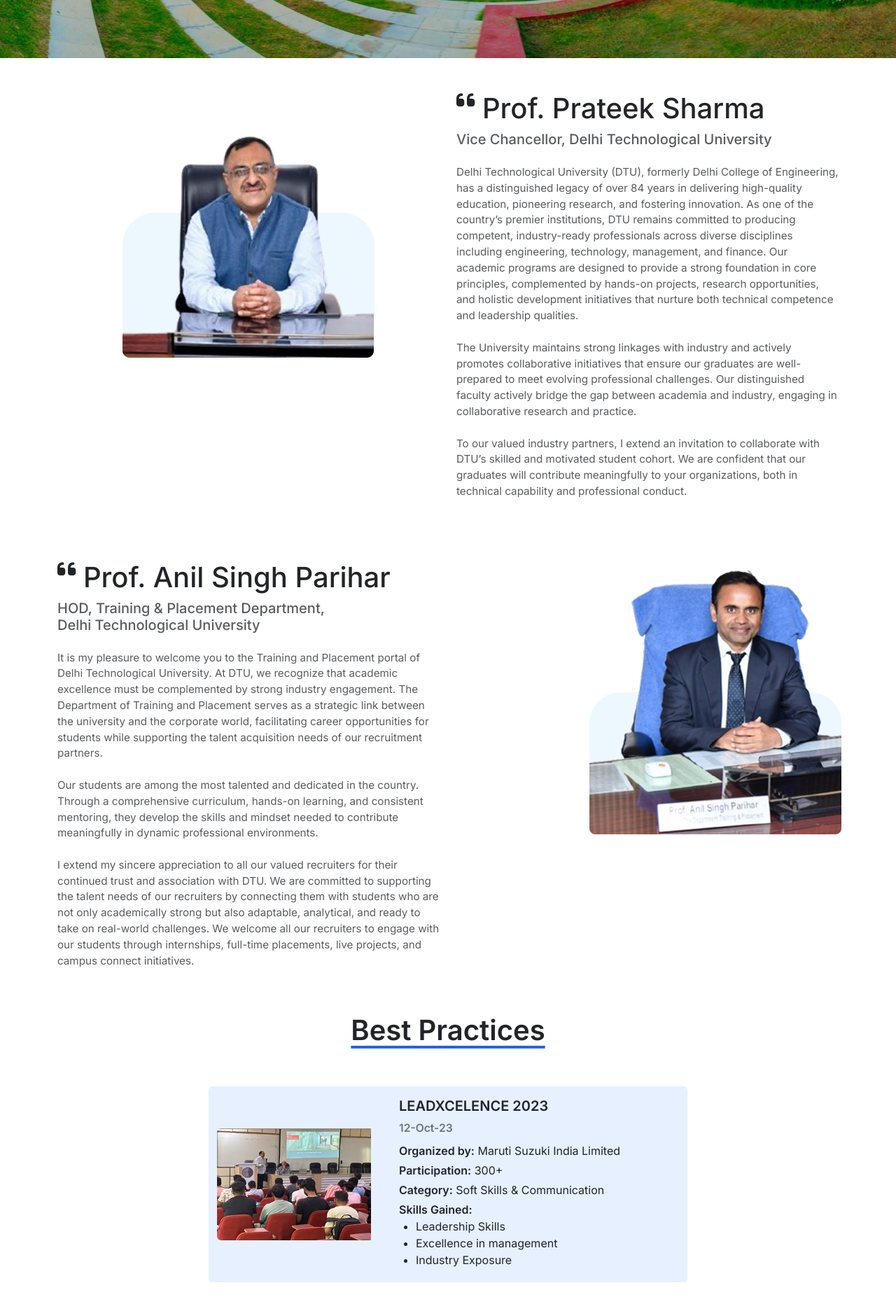
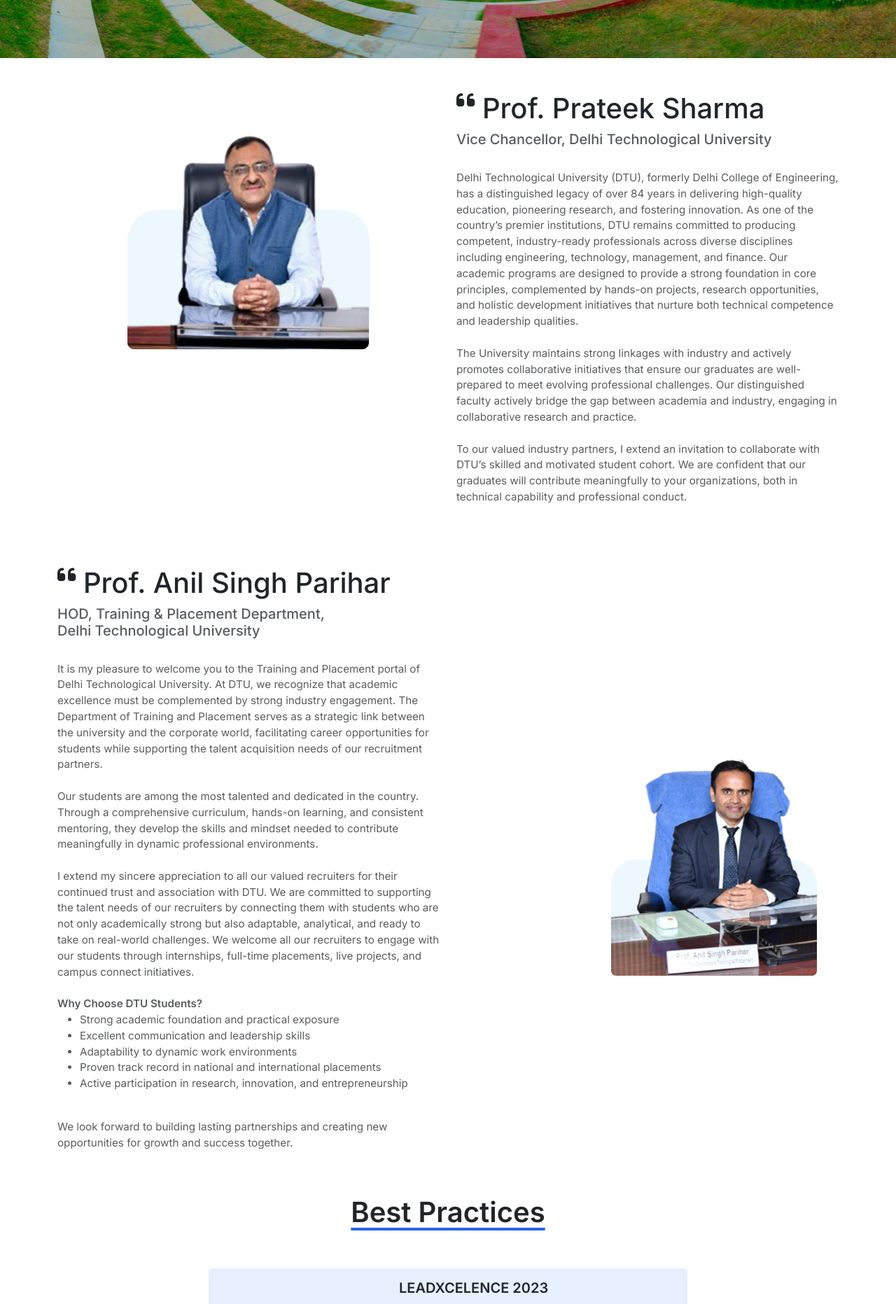
Before and after one commit to utkarshX-dev/tnpFrontend, a React (Vite) app: page / in a window 1280 px wide. Shown: the part 720-2583 px from the top of the page at 70% size. Built offline with nearby package versions, Linux system fonts and the light colour scheme.

Commit message:
added responsiveness

```diff
--- /dev/null
+++ b/src/css/HomePage.css
@@ -0,0 +1,42 @@
+.recruiters-marquee-container {
+  overflow: hidden;
+  width: 100%;
+  margin-top: 4rem;
+}
+
+.recruiters-marquee-track {
+  display: inline-block;
+  animation: marquee 25s linear infinite;
+  min-width: 100%;
+  white-space: nowrap;
+}
+
+.recruiter-logo {
+  height: 48px;
+  margin: 0 32px;
+  max-width: 120px;
+  width: auto;
+  object-fit: contain;
+  transition: height 0.2s;
+}
+
+@media (max-width: 768px) {
+  .recruiter-logo {
+    height: 36px;
+    margin: 0 16px;
+    max-width: 80px;
+  }
+}
+
+@media (max-width: 480px) {
+  .recruiter-logo {
+    height: 28px;
+    margin: 0 8px;
+    max-width: 60px;
+  }
+}
+
+@keyframes marquee {
+  0% { transform: translateX(0); }
+  100% { transform: translateX(-50%); }
+}
--- a/src/pages/HomePage/About.jsx
+++ b/src/pages/HomePage/About.jsx
@@ -3,11 +3,11 @@
     <div className="container mt-5" id="about">
       <div className="row mb-5">
         <div className="col-6 text-center mt-5">
-          <img src="/vc.png" alt="vc"/>
+          <img src="/vc.png" alt="vc" className="img-fluid" style={{ maxHeight: "320px", objectFit: "contain" }} />
         </div>
-        <div className="col-6">
+        <div className="col-6 d-flex flex-column justify-content-center">
           <h1>
-             <sup><i className="fa-solid fa-quote-left"></i></sup>&nbsp;Prof. Prateek Sharma
+            <sup><i className="fa-solid fa-quote-left"></i></sup>&nbsp;Prof. Prateek Sharma
           </h1>
           <h5 className="fs-5 text-muted">
             Vice Chancellor, Delhi Technological University
@@ -22,8 +22,8 @@
           </p>
         </div>
       </div>
-      <div className="row mt-5">
-        <div className="col-6">
+      <div className="row mt-5 align-items-center">
+        <div className="col-6 d-flex flex-column justify-content-center">
           <h1>
             <sup><i className="fa-solid fa-quote-left"></i></sup>&nbsp;Prof. Anil Singh Parihar
           </h1>
@@ -38,11 +38,22 @@
             Our students are among the most talented and dedicated in the country. Through a comprehensive curriculum, hands-on learning, and consistent mentoring, they develop the skills and mindset needed to contribute meaningfully in dynamic professional environments.
             <br /><br />
             I extend my sincere appreciation to all our valued recruiters for their continued trust and association with DTU. We are committed to supporting the talent needs of our recruiters by connecting them with students who are not only academically strong but also adaptable, analytical, and ready to take on real-world challenges. We welcome all our recruiters to engage with our students through internships, full-time placements, live projects, and campus connect initiatives.
+            <br /><br />
+            <b>Why Choose DTU Students?</b>
+            <ul>
+              <li>Strong academic foundation and practical exposure</li>
+              <li>Excellent communication and leadership skills</li>
+              <li>Adaptability to dynamic work environments</li>
+              <li>Proven track record in national and international placements</li>
+              <li>Active participation in research, innovation, and entrepreneurship</li>
+            </ul>
+            <br />
+            We look forward to building lasting partnerships and creating new opportunities for growth and success together.
           </p>
         </div>
         <div className="col-2"></div>
-        <div className="col-4">
-          <img src="/hod.png" alt="hod" />
+        <div className="col-4 text-center">
+          <img src="/hod.png" alt="hod" className="img-fluid" style={{ maxHeight: "320px", objectFit: "contain" }} />
         </div>
       </div>
     </div>
--- a/src/pages/HomePage/HomePage.jsx
+++ b/src/pages/HomePage/HomePage.jsx
@@ -1,5 +1,4 @@
-import Navbar from "../../components/Navbar";
-import Footer from "../../components/Footer";
+import "../../css/HomePage.css";
 import Hero from "./Hero";
 import About from "./About";
 import Section from "./Section";
--- a/src/pages/HomePage/Recuiters.jsx
+++ b/src/pages/HomePage/Recuiters.jsx
@@ -1,35 +1,23 @@
+
+
 export default function Recruiters() {
   return (
     <div className="container my-4">
       <h2 className="section-underline text-center">Our Top Recruiters</h2>
-      <div style={{ overflow: "hidden", whiteSpace: "nowrap", width: "100%", marginTop: "4rem" }}>
-        <div
-          style={{
-            display: "inline-block",
-            animation: "marquee 25s linear infinite",
-            minWidth: "100%",
-          }}
-        >
-          <img src="/recruiters/recruiter1.png" alt="Recruiter 1" style={{ height: 48, margin: "0 32px" }} />
-          <img src="/recruiters/recruiter2.png" alt="Recruiter 2" style={{ height: 48, margin: "0 32px" }} />
-          <img src="/recruiters/recruiter3.png" alt="Recruiter 3" style={{ height: 54, margin: "0 32px" }} />
-          <img src="/recruiters/recruiter4.png" alt="Recruiter 4" style={{ height: 54, margin: "0 32px" }} />
-          <img src="/recruiters/recruiter5.png" alt="Recruiter 5" style={{ height: 54, margin: "0 32px" }} />
-          <img src="/recruiters/recruiter6.png" alt="Recruiter 6" style={{ height: 54, margin: "0 32px" }} />
-          <img src="/recruiters/recruiter7.png" alt="Recruiter 7" style={{ height: 54, margin: "0 32px" }} />
-          <img src="/recruiters/recruiter8.svg" alt="Recruiter 8" style={{ height: 54, margin: "0 32px" }} />
-          <img src="/recruiters/recruiter9.svg" alt="Recruiter 9" style={{ height: 54, margin: "0 32px" }} />
-          <img src="/recruiters/recruiter10.svg" alt="Recruiter 10" style={{ height: 54, margin: "0 32px" }} />
+      <div className="recruiters-marquee-container">
+        <div className="recruiters-marquee-track">
+          <img src="/recruiters/recruiter1.png" alt="Recruiter 1" className="recruiter-logo" />
+          <img src="/recruiters/recruiter2.png" alt="Recruiter 2" className="recruiter-logo" />
+          <img src="/recruiters/recruiter3.png" alt="Recruiter 3" className="recruiter-logo" />
+          <img src="/recruiters/recruiter4.png" alt="Recruiter 4" className="recruiter-logo" />
+          <img src="/recruiters/recruiter5.png" alt="Recruiter 5" className="recruiter-logo" />
+          <img src="/recruiters/recruiter6.png" alt="Recruiter 6" className="recruiter-logo" />
+          <img src="/recruiters/recruiter7.png" alt="Recruiter 7" className="recruiter-logo" />
+          <img src="/recruiters/recruiter8.svg" alt="Recruiter 8" className="recruiter-logo" />
+          <img src="/recruiters/recruiter9.svg" alt="Recruiter 9" className="recruiter-logo" />
+          <img src="/recruiters/recruiter10.svg" alt="Recruiter 10" className="recruiter-logo" />
         </div>
       </div>
-      <style>
-        {`
-          @keyframes marquee {
-            0% { transform: translateX(0); }
-            100% { transform: translateX(-50%); }
-          }
-        `}
-      </style>
     </div>
   );
 }
--- a/src/pages/HomePage/WhyDtu.jsx
+++ b/src/pages/HomePage/WhyDtu.jsx
@@ -25,13 +25,13 @@
           </div>
         </div>
         <div className="row mt-5 p-5" style={{ backgroundColor: "#EFF6FF" }}>
-          <div className="col-4 text-center text-black">
+          <div className="col-4 text-center text-black" >
             <h3 className="fw-bold mb-2">1.8 Cr</h3>
             <p style={{ fontSize: "1.2rem" }} className="text-muted">
               Highest Package <br /> (International)
             </p>
           </div>
-          <div className="col-4 text-center text-black">
+          <div className="col-4 text-center text-black  ">
             <h3 className="fw-bold mb-2">85 LPA</h3>
             <p style={{ fontSize: "1.2rem" }} className="text-muted">
               Highest Package
@@ -39,7 +39,7 @@
               (Domestic)
             </p>
           </div>
-          <div className="col-4 text-center text-black">
+          <div className="col-4 text-center text-black  ">
             <h3 className="fw-bold mb-2">1000+</h3>
             <p style={{ fontSize: "1.2rem" }} className="text-muted">
               Number of
```
